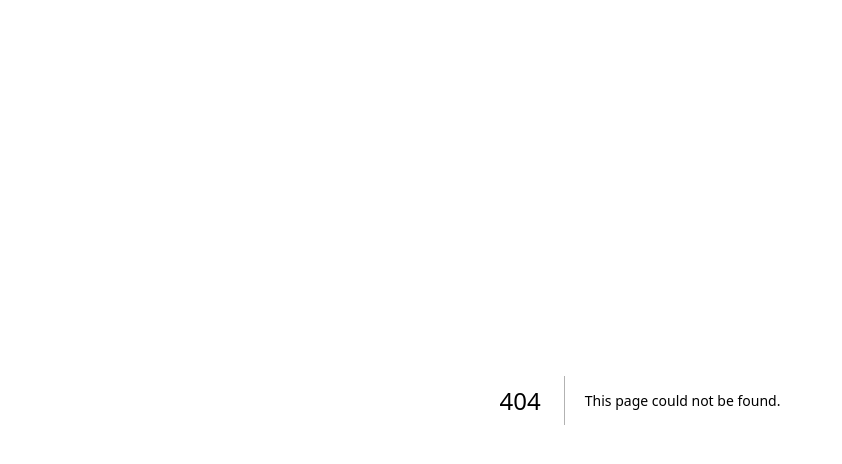
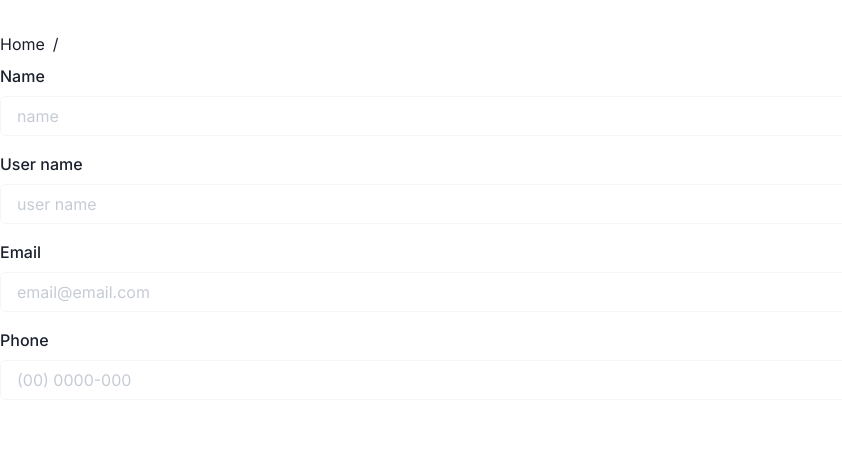
Before and after one commit to joaopaulocosta551/dashboard_project, a Next.js app: page /details/1 in a window 1280 px wide. Before the commit this address had no page. Shown: the top 464 px of the page, without its empty margins (0-842 px from the left). Built offline with nearby package versions, Linux system fonts and the light colour scheme.

Commit message:
feat: add details page

```diff
--- /dev/null
+++ b/src/app/details/[id]/page.tsx
@@ -0,0 +1,91 @@
+"use client";
+
+import { Button, ChakraProvider } from "@chakra-ui/react";
+import { Form, Formik } from "formik";
+import { UserModel } from "../../../models/user.model";
+import { useEffect, useState } from "react";
+import { FormField } from "@/components/FormField";
+import "./styles.scss";
+import { BreadCrumb } from "@/components/BreadCrumb";
+import { BreadCrumbModel } from "@/models/breadcrumb.model";
+
+export default function Edit(args: { params: { id: number } }) {
+  const [user, setUser] = useState<any>();
+  const [breadcrumb, setBreacrumb] = useState<BreadCrumbModel[]>([]);
+
+  useEffect(() => {
+    const users = JSON.parse(
+      localStorage.getItem("users") ?? "[]"
+    ) as UserModel[];
+    const _user = users.find((user) => user.id === +args.params.id);
+    setUser(_user);
+    setBreacrumb([
+      {
+        id: 1,
+        name: "Home",
+        url: "/",
+      },
+      {
+        id: 2,
+        name: _user?.name,
+        isCurrent: true,
+      }
+    ]);
+  }, [args.params.id]);
+
+  return (
+    <section id="container">
+      <BreadCrumb segments={breadcrumb} />
+      <ChakraProvider>
+        <Formik
+          initialValues={user}
+          onSubmit={()=>{}}
+          enableReinitialize={true}
+          validateOnChange={false}
+          validateOnBlur={true}
+
+        >
+          {(props) => (
+            <Form>
+              <FormField
+                name="name"
+                label="Name"
+                placeholder="name"
+                type="text"
+                isRequired={true}
+                errorMessage="Nome é obrigatório"
+                disable={true}
+              />
+              <FormField
+                name="username"
+                label="User name"
+                placeholder="user name"
+                isRequired={true}
+                errorMessage="User name é obrigatório"
+                disable={true}
+              />
+              <FormField
+                name="email"
+                label="Email"
+                placeholder="email@email.com"
+                type="email"
+                isRequired={true}
+                errorMessage="Email é obrigatório"
+                disable={true}
+              />
+              <FormField
+                name="phone"
+                label="Phone"
+                placeholder="(00) 0000-000"
+                type="text"
+                isRequired={true}
+                errorMessage="Telefone é obrigatório"
+                disable={true}
+              />
+            </Form>
+          )}
+        </Formik>
+      </ChakraProvider>
+    </section>
+  );
+}
--- /dev/null
+++ b/src/app/details/[id]/styles.scss
@@ -0,0 +1,4 @@
+#container{
+    width: 80%;
+    margin-top: 2rem;
+}
```
